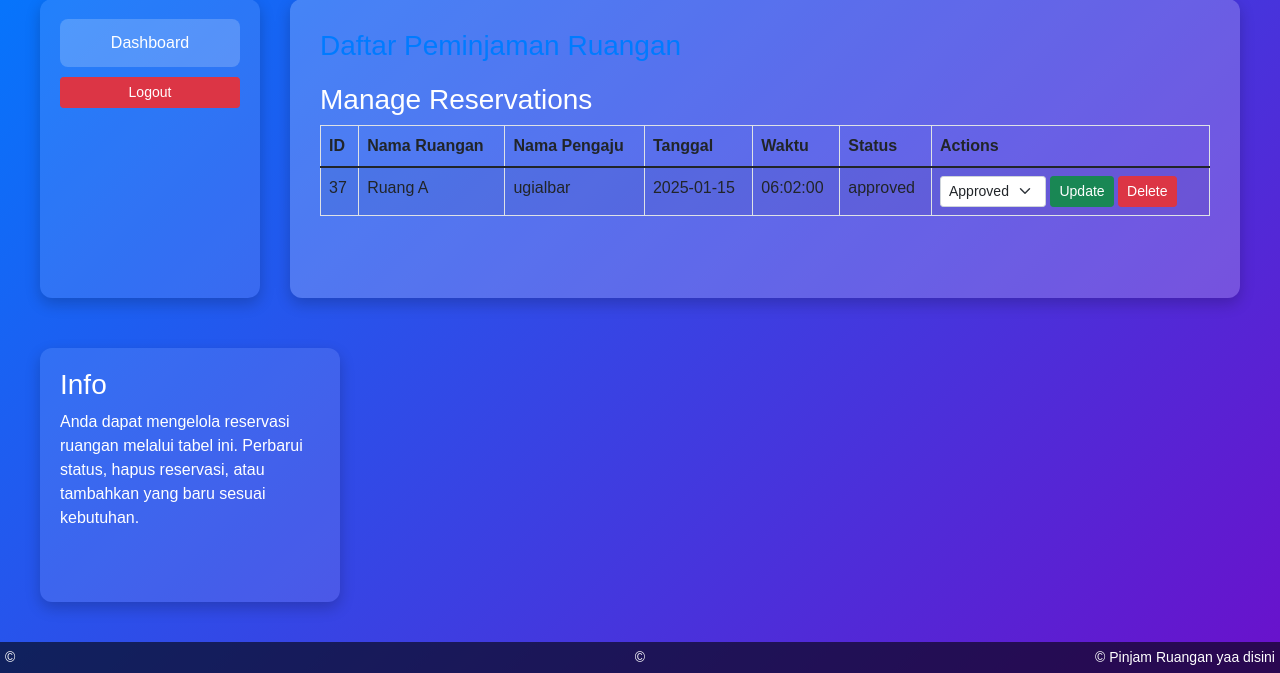
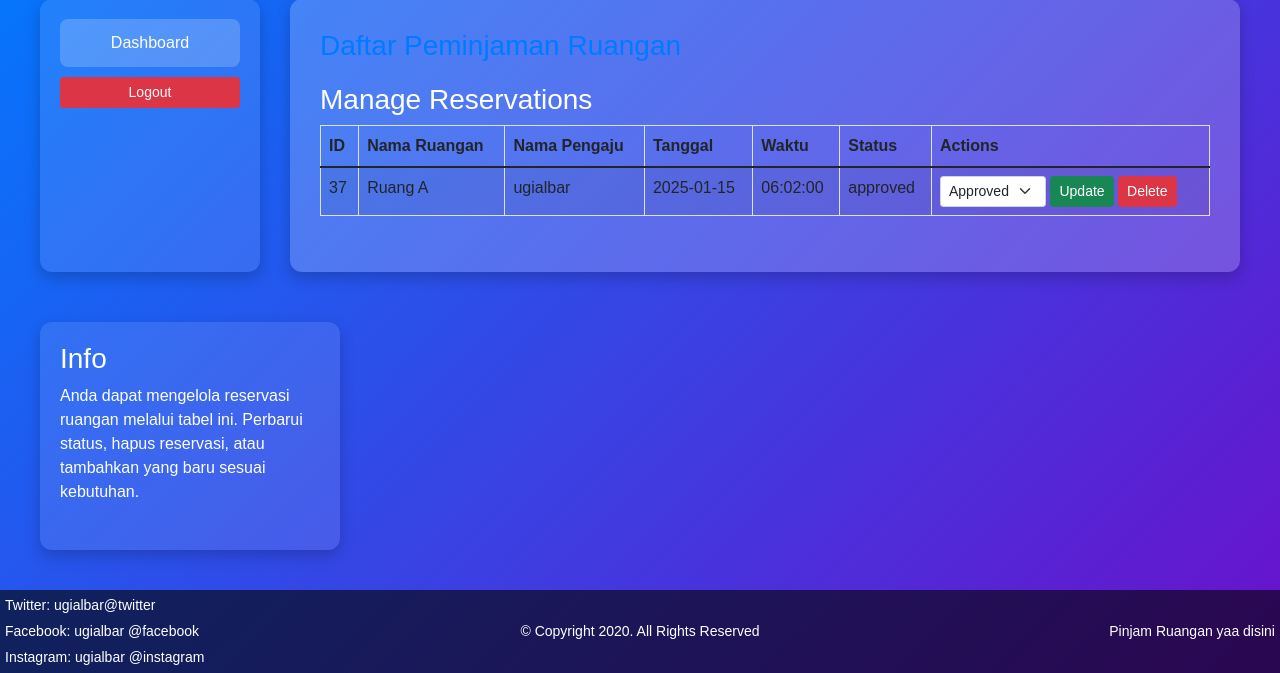
Before and after one commit to Ugiealbar7/Uas_Pibs, a PHP site: page /crud_admin.php in a window 1280 px wide. Shown: the part 127-800 px from the top of the page. Run offline with PHP 8.4, Linux system fonts and the light colour scheme; a user stored in the database is signed in; data comes from the database, SQL or seed files in the repository; data that the repository does not hold is empty.

Commit message:
Update crud_admin.php

```diff
--- a/crud_admin.php
+++ b/crud_admin.php
@@ -326,13 +326,19 @@ header h1 {
     <footer class="footer">
     <div class="footer-content">
         <div class="social-media">
-        <p>&copy; <?php echo $footer_data['social_media']; ?></p>
+            <?php if (isset($_SESSION['username'])): ?>
+                <p>Twitter: <?php echo htmlspecialchars($_SESSION['username']); ?>@twitter</p>
+                <p>Facebook: <?php echo htmlspecialchars($_SESSION['username']);?> @facebook</p>
+                <p>Instagram: <?php echo htmlspecialchars($_SESSION['username']);?> @instagram</p>
+            <?php else: ?>
+                <p>Belum ada pengguna yang login.</p>
+            <?php endif; ?>
         </div>
         <div class="copyright">
-        <p>&copy; <?php echo $footer_data['copyright']; ?></p>
+            <p>© Copyright 2020. All Rights Reserved</p>
         </div>
         <div class="project">
-        <p>&copy; <?php echo $footer_data['project']; ?></p>
+        <p><?php echo htmlspecialchars($footer_data['project']); ?></p>
       </div>
     </div>
 </footer>
```
Lines whose indentation alone changed are shown as unchanged.
